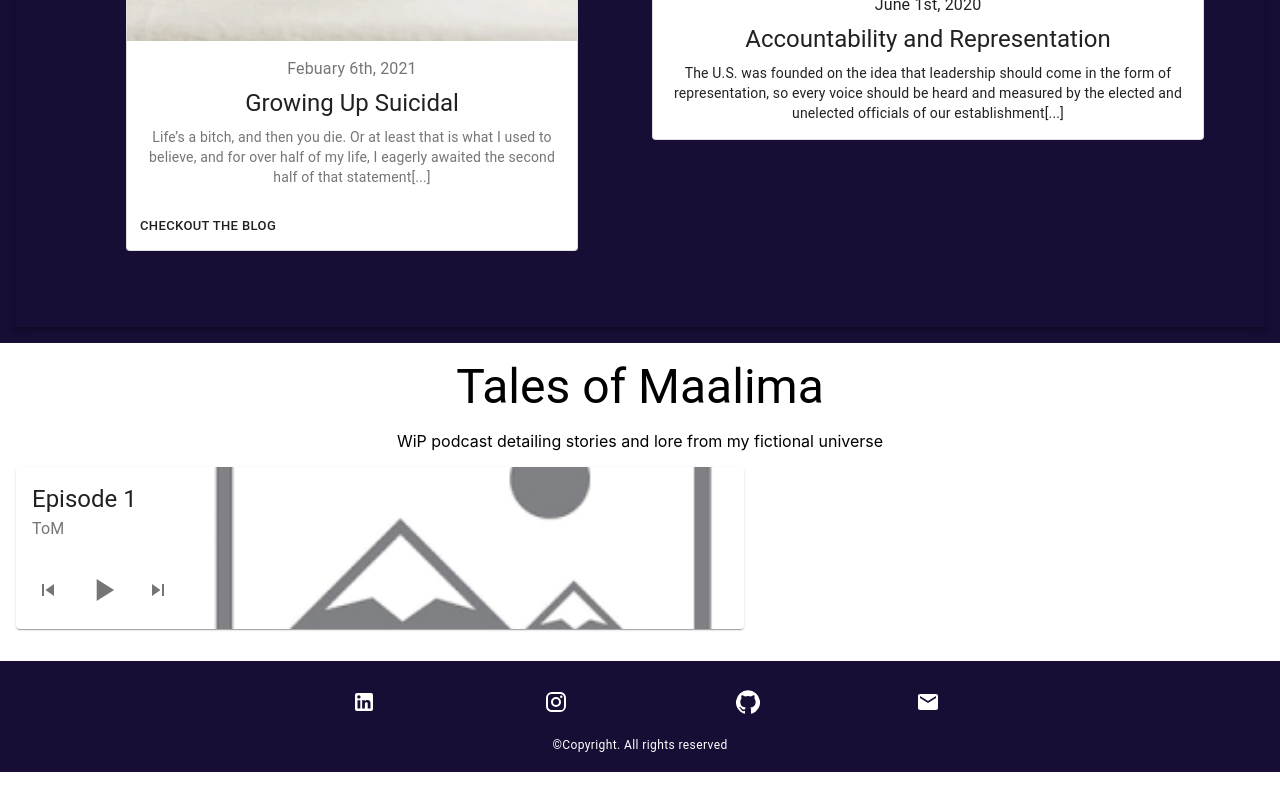
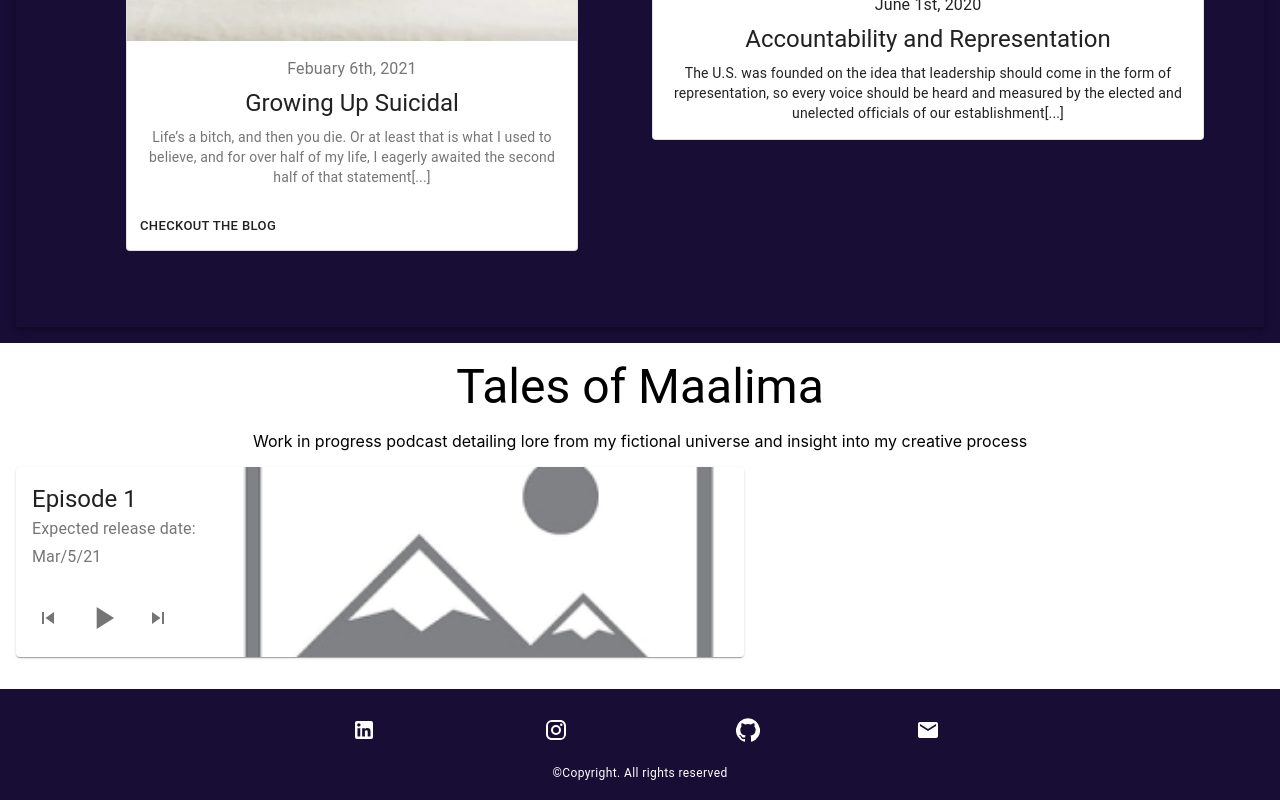
Before and after one commit to LucasAho/blog-front-end, a React (Create React App) app: page / in a window 1280 px wide. Shown: the part 1899-2699 px from the top of the page. Before the commit the page ends 2671 px from the top, so only its background shows below. Built offline with nearby package versions, Linux system fonts and the light colour scheme.

Commit message:
Reworded podcast section

```diff
--- a/src/components/MainCompile/Podcast/PodcastPanes.component.js
+++ b/src/components/MainCompile/Podcast/PodcastPanes.component.js
@@ -64,7 +64,7 @@ export function HeadPane() {
 
             <div className={classes.subTextDiv}>
                 <Typography variant="p">
-                    WiP podcast detailing stories and lore from my fictional universe
+                    Work in progress podcast detailing lore from my fictional universe and insight into my creative process
                 </Typography>
             </div>
         </Box>
@@ -82,7 +82,7 @@ export function MainCard() {
                         Episode 1
                     </Typography>
                     <Typography variant="subtitle1" color="textSecondary">
-                        ToM
+                        Expected release date: Mar/5/21
                     </Typography>
                 </CardContent>
                 <div className={classes.controls}>
```
